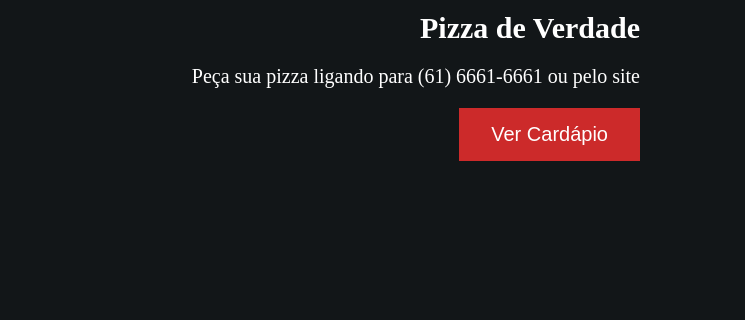
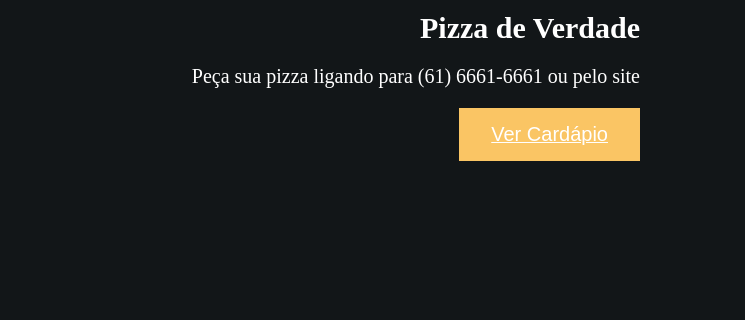
Before and after one commit to gabriel-paiva/pure-html-pizza, a plain HTML site: page index.html in a window 1280 px wide. In both pictures the pointer is over the button "Ver Cardápio". Shown: the part 324-644 px from the top of the page, 0-745 px from the left. Drawn offline with Linux system fonts and the light colour scheme; grey boxes are pictures that could not be loaded.

Commit message:
chore: improve button style

```diff
--- a/index-styles.css
+++ b/index-styles.css
@@ -43,6 +43,11 @@ main .container button a {
   text-decoration: none;
 }
 
+main .container button:hover {
+  background-color: #fac564 !important;
+  text-decoration: underline;
+}
+
 main .buttons-container {
   display: flex;
   justify-content: space-between;
```
